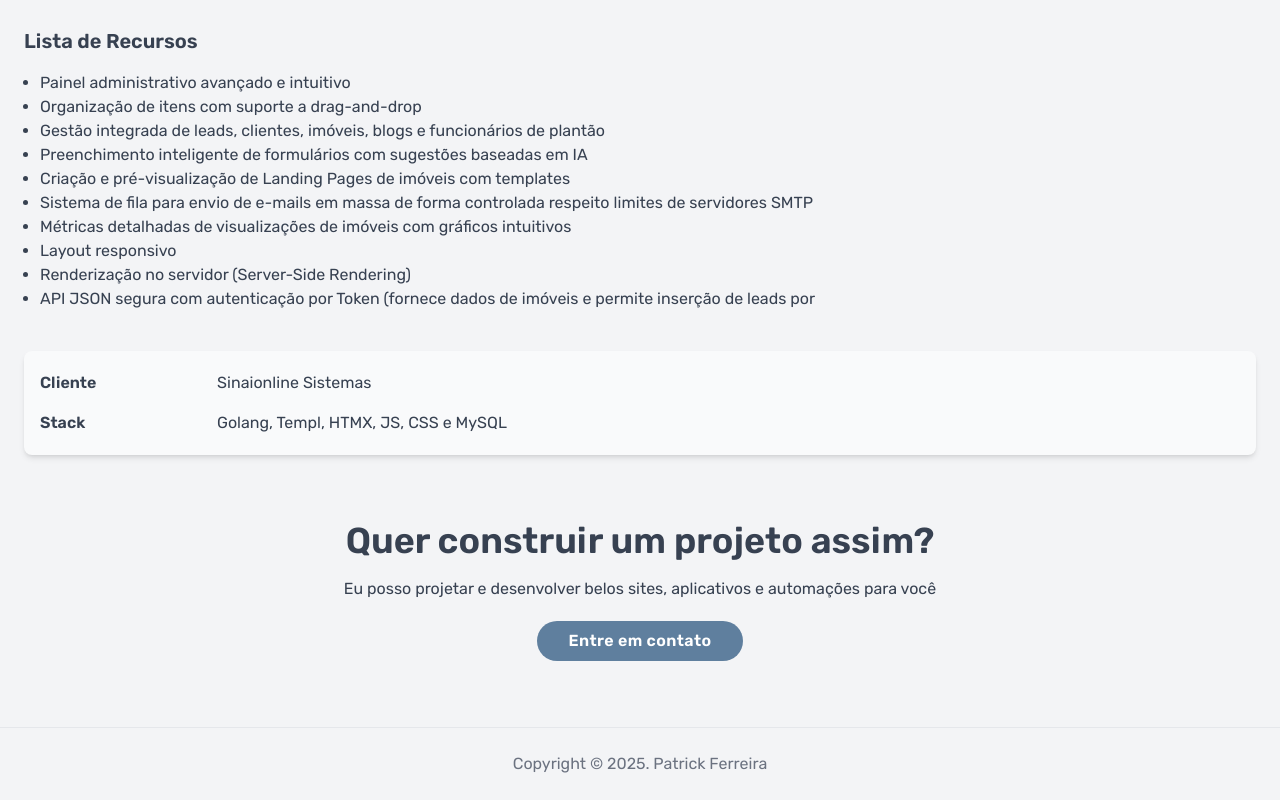
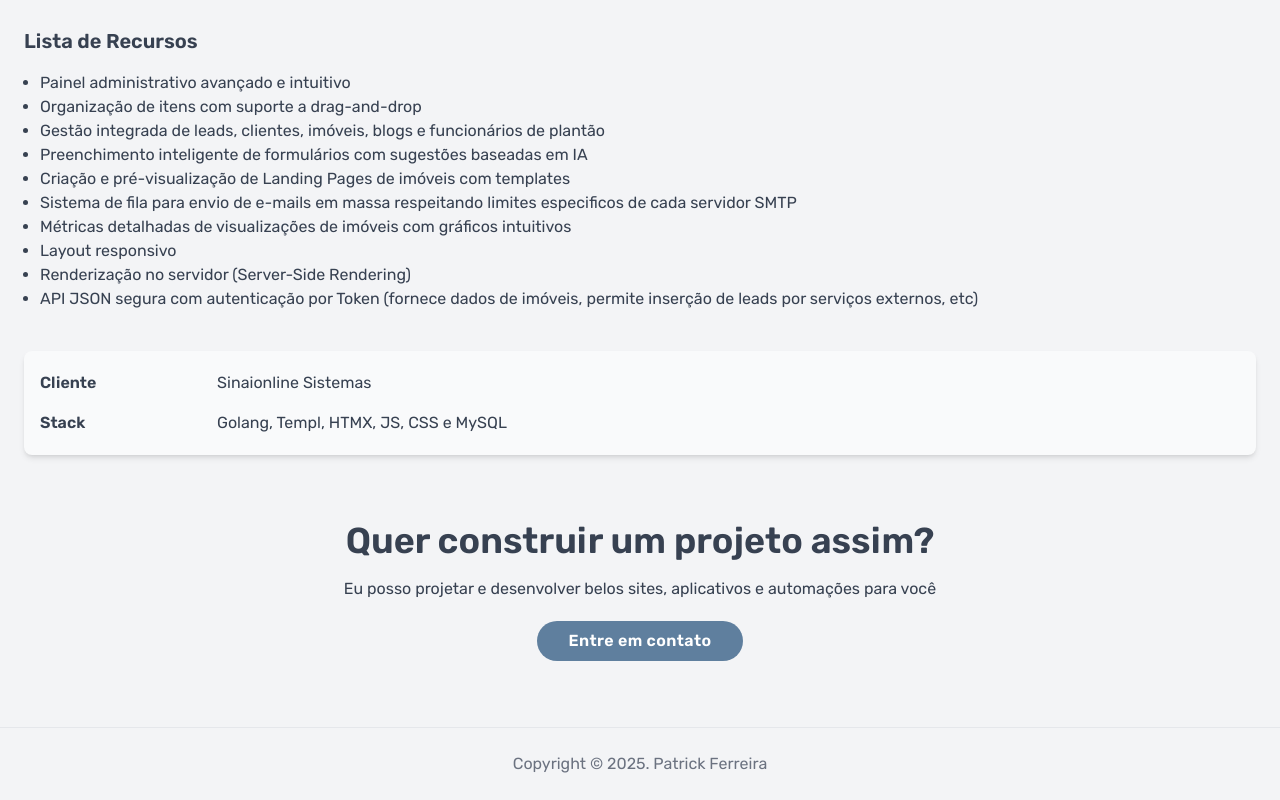
Before and after one commit to patrickkdev/Portfolio-Website, a Next.js app: page /works/1 in a window 1280 px wide. Shown: the part 1227-2027 px from the top of the page. Built offline with nearby package versions, Linux system fonts and the light colour scheme.

Commit message:
Update Menu.tsx to reflect changes in link text and disable unused link, update works data to correct email sending system description and API JSON usage

```diff
--- a/src/components/partials/Menu.tsx
+++ b/src/components/partials/Menu.tsx
@@ -124,9 +124,9 @@ const Menu = () => {
                       { 'text-primary-500': router.asPath == '/works' }
                     )}
                   >
-                    Serviços
+                    Trabalhos Recentes
                   </Link>
-                  <Link
+                  {/*<Link
                     href="/blog"
                     className={classNames(
                       { 'text-primary-500': router.asPath == '/blog' },
@@ -134,7 +134,7 @@ const Menu = () => {
                     )}
                   >
                     Blog
-                  </Link>
+                  </Link>*/}
                   <Link
                     href="/contact"
                     className={classNames(
--- a/src/data/works.ts
+++ b/src/data/works.ts
@@ -17,11 +17,11 @@ export const works: Work[] = [
       'Gestão integrada de leads, clientes, imóveis, blogs e funcionários de plantão',
       'Preenchimento inteligente de formulários com sugestões baseadas em IA',
       'Criação e pré-visualização de Landing Pages de imóveis com templates',
-      'Sistema de fila para envio de e-mails em massa de forma controlada respeito limites de servidores SMTP',
+      'Sistema de fila para envio de e-mails em massa respeitando limites especificos de cada servidor SMTP',
       'Métricas detalhadas de visualizações de imóveis com gráficos intuitivos',
       'Layout responsivo',
       'Renderização no servidor (Server-Side Rendering)',
-      'API JSON segura com autenticação por Token (fornece dados de imóveis e permite inserção de leads por ',
+      'API JSON segura com autenticação por Token (fornece dados de imóveis, permite inserção de leads por serviços externos, etc)',
     ],
     attributes: [
       {
```
